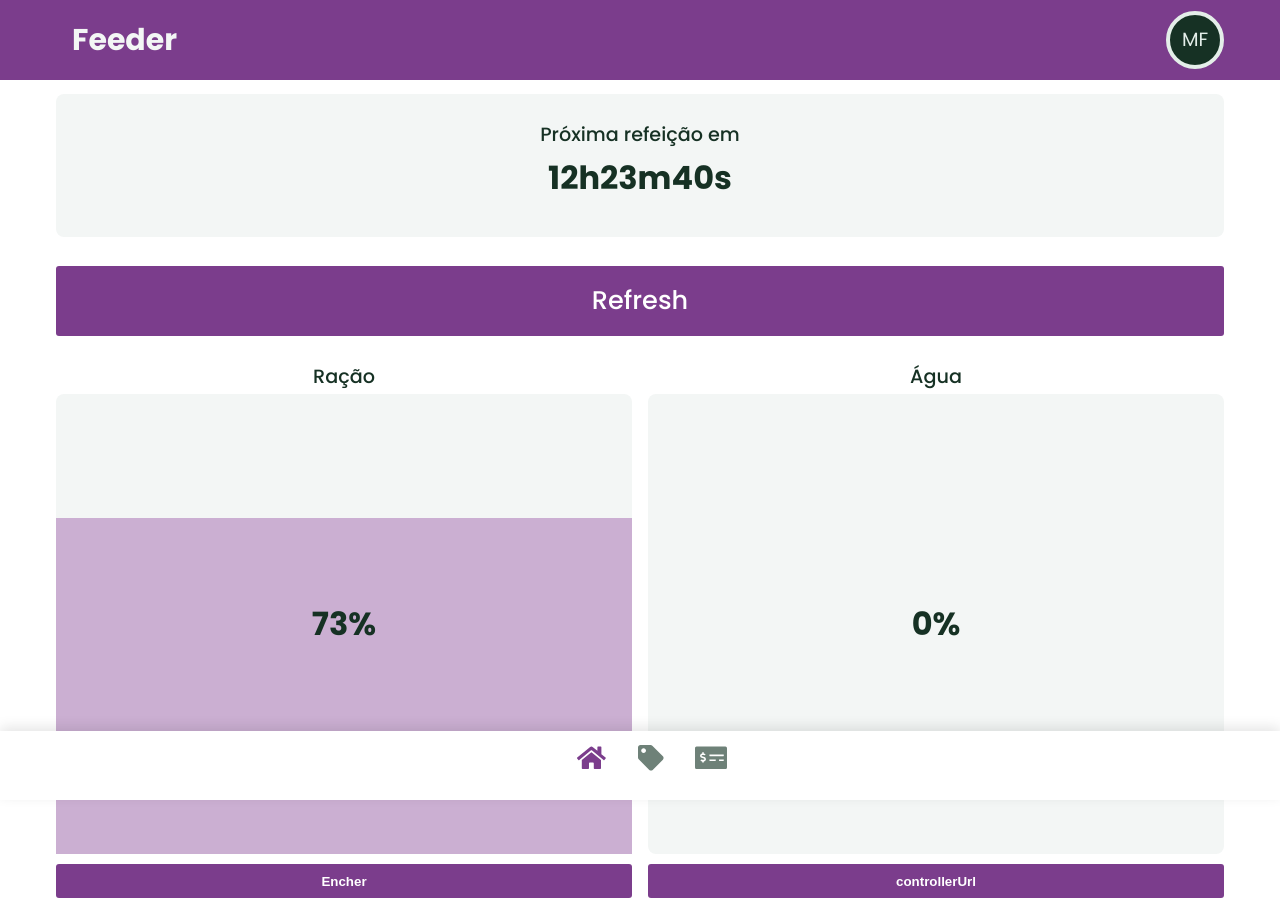
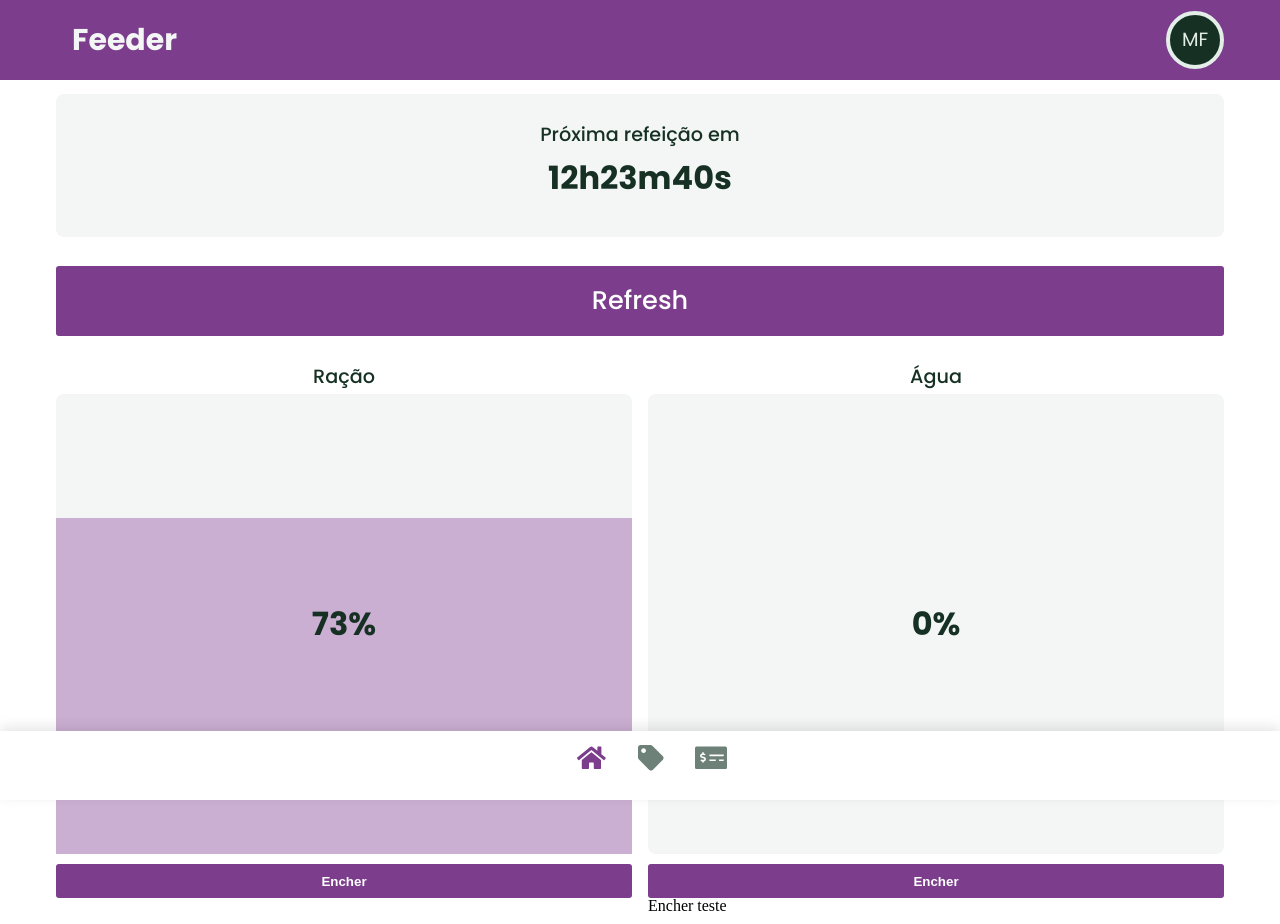
Before and after one commit to michel674/feeder_front, a React (Create React App) app: page /dashboard in a window 1280 px wide. Shown: the top 924 px of the page. Built offline with nearby package versions, Linux system fonts and the light colour scheme; no server answers.

Commit message:
add test

```diff
--- a/src/pages/home.jsx
+++ b/src/pages/home.jsx
@@ -143,8 +143,9 @@ export const Home = () => {
             <Separator type="Nano" />
 
             <Button expanded onClick={handleFillWater}>
-              controllerUrl
+              Encher
             </Button>
+            <div onClick={handleFillWater}>Encher teste</div>
           </Col>
         </Row>
         <Separator type="Medium" />
```
